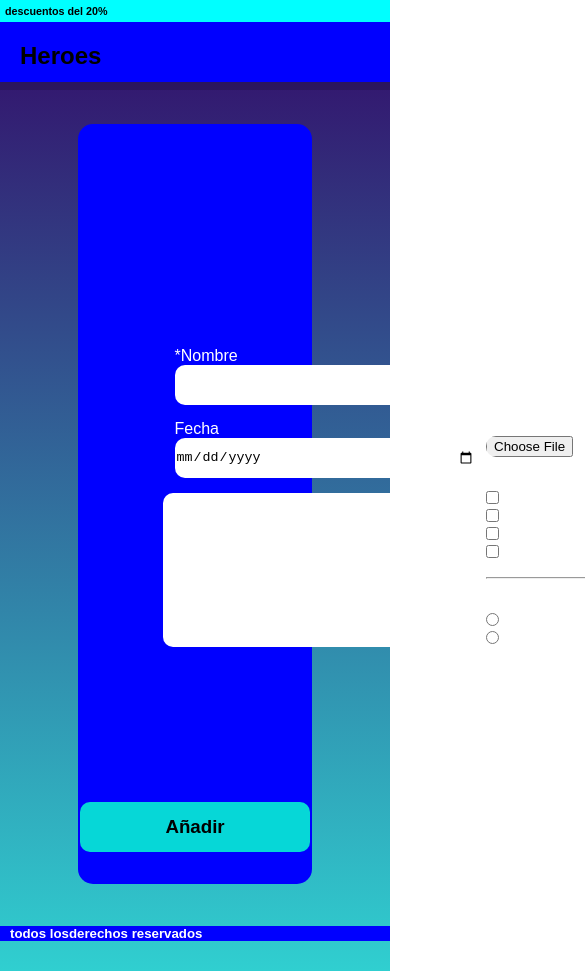
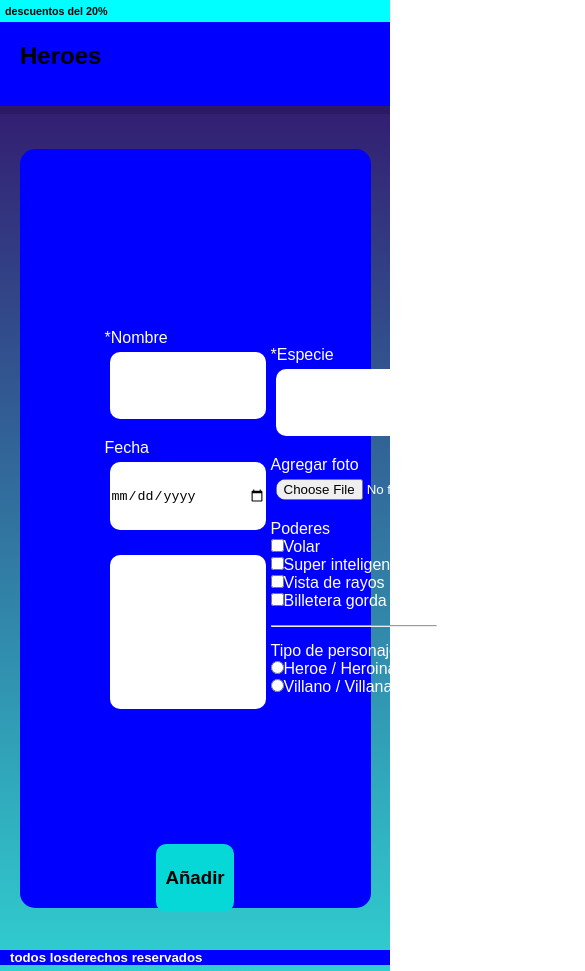
Before and after one commit to die92/superheroes, a plain HTML site: page contacto.html in a window 390 px wide. Shown: the top 971 px of the page, 585 px wide, since content can reach past the window. Drawn offline with Linux system fonts and the light colour scheme.

Commit message:
se agrega pagina e contacto

```diff
--- a/contacto.css
+++ b/contacto.css
@@ -69,6 +69,7 @@ body{
     flex-direction: column;
     margin-right: 85px;
     justify-content: center;
+
 }
 
 .tipo{
@@ -147,3 +148,59 @@ body{
 
 
 }
+@media(max-width:760px){
+    .descuentos{
+        color: black;
+        background-color: aqua;
+        padding: 5px;
+    }
+    .titulo{
+        color: black;
+        background-color: blue;
+        height: 10vh;
+        width: 100vw;
+
+        box-shadow: 0px 8px  rgba(4, 4, 4, 0.149)
+
+    }
+    .global{
+        width: 90%;
+        height: 90%;
+    }
+    .tipo input{
+        width: 40vw;
+        margin: 5px;
+        height: 8vh;
+    }
+    .archivo input{
+        width: 40vw;
+        margin: 5px;
+
+
+    }
+    .texto input{
+        width: 40vw;
+        margin: 5px;
+        height: 8vh;
+    }
+    .dia input{
+        width: 40vw;
+        margin: 5px;
+        height: 8vh;
+    }
+    .tarea textarea{
+        width: 40vw;
+        margin: 5px;
+    }
+    .boton{
+        position: absolute;
+        top: 100%;
+        display: flex;
+        justify-content: center;
+        height: 8vh;
+        width: 20vw;
+        background-color: rgb(6, 215, 215);
+        border-radius: 10px;
+
+}
+}
```
